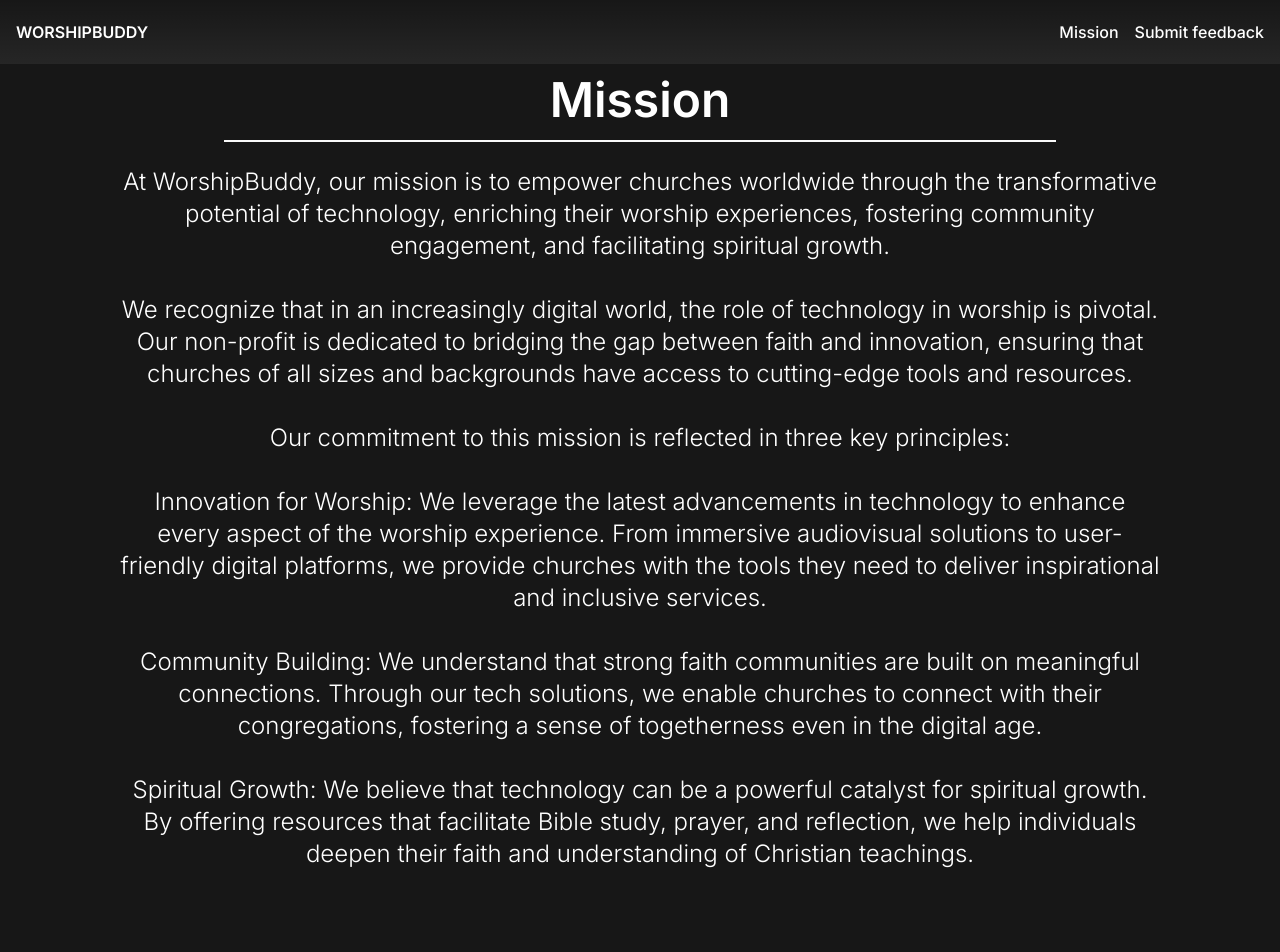
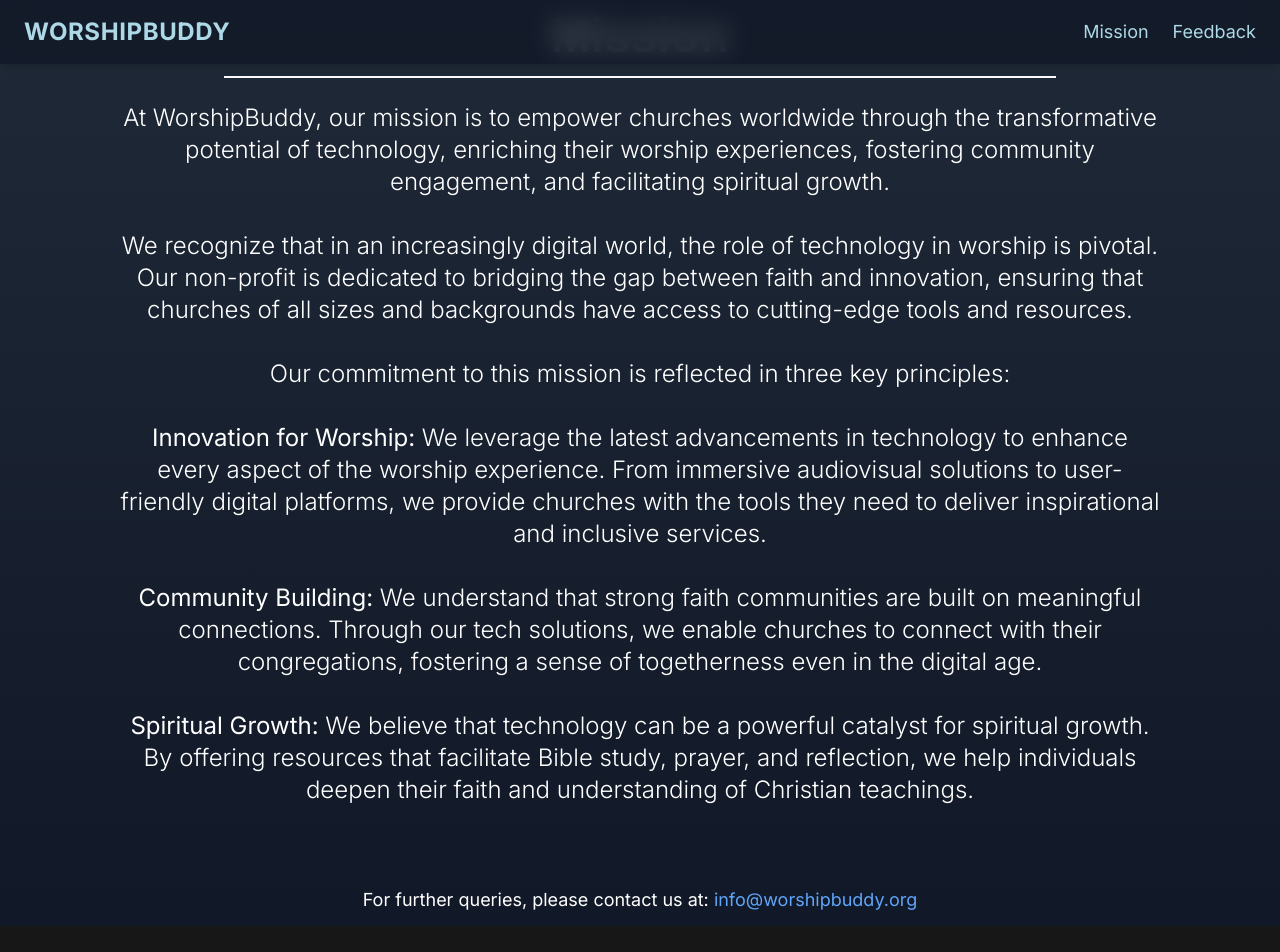
Before and after one commit to WorshipBuddy/worshipbuddy.org, a Next.js app: page /mission in a window 1280 px wide. Shown: the top 952 px of the page. After the commit the page ends 926 px from the top, so only its background shows below. Built offline with nearby package versions, Linux system fonts and the light colour scheme.

Commit message:
Testing a new redesign for the website. This is not the finalized version. AI-assisted code was used for design and layout—please review carefully before merging to main.

```diff
--- a/app/globals.css
+++ b/app/globals.css
@@ -3,25 +3,72 @@
 @tailwind utilities;
 
 :root {
-  --foreground-rgb: 0, 0, 0;
-  --background-start-rgb: 214, 219, 220;
-  --background-end-rgb: 255, 255, 255;
-}
-
-@media (prefers-color-scheme: dark) {
-  :root {
-    --foreground-rgb: 255, 255, 255;
-    --background-start-rgb: 0, 0, 0;
-    --background-end-rgb: 0, 0, 0;
-  }
+  --foreground-rgb: 255, 255, 255; /* White text for better contrast */
+  --background-start-rgb: 10, 25, 50; /* Navy blue gradient start */
+  --background-end-rgb: 20, 40, 70; /* Darker navy blue gradient end */
 }
 
 body {
   color: rgb(var(--foreground-rgb));
   background: linear-gradient(
-      to bottom,
-      transparent,
-      rgb(var(--background-end-rgb))
-    )
-    rgb(var(--background-start-rgb));
+    to bottom,
+    rgb(var(--background-start-rgb)),
+    rgb(var(--background-end-rgb))
+  );
+  font-family: 'DM Sans', sans-serif; /* Modern and unique font */
+  line-height: 1.6;
 }
+
+a {
+  color: rgb(173, 216, 230); /* Light blue for links */
+  transition: color 0.3s ease, background-color 0.3s ease;
+}
+
+a:hover {
+  color: rgb(135, 206, 250); /* Brighter blue on hover */
+}
+
+h1, h2, h3, h4, h5, h6 {
+  font-family: 'Poppins', sans-serif; /* Clean and modern font for headings */
+  font-weight: 600;
+}
+
+button {
+  font-family: 'DM Sans', sans-serif;
+  font-weight: 500;
+  border-radius: 9999px; /* Fully rounded buttons */
+  transition: background-color 0.3s ease, transform 0.2s ease;
+}
+
+button:hover {
+  transform: scale(1.05); /* Slight zoom effect on hover */
+}
+
+/* Animations */
+@keyframes fade-in {
+  from {
+    opacity: 0;
+  }
+  to {
+    opacity: 1;
+  }
+}
+
+@keyframes slide-up {
+  from {
+    transform: translateY(20px);
+    opacity: 0;
+  }
+  to {
+    transform: translateY(0);
+    opacity: 1;
+  }
+}
+
+.animate-fade-in {
+  animation: fade-in 1s ease-in-out;
+}
+
+.animate-slide-up {
+  animation: slide-up 1s ease-in-out;
+}
--- a/app/mission/page.jsx
+++ b/app/mission/page.jsx
@@ -2,27 +2,60 @@ import React from "react";
 
 function page() {
   return (
-    <div className="min-h-screen flex flex-col items-center justify-center text-white bg-neutral-900 px-4 py-3">
-      <h1 className="font-semibold text-4xl md:text-5xl ">Mission</h1>
+    <div className="min-h-screen flex flex-col items-center justify-center text-white bg-gradient-to-b from-gray-800 to-gray-900 px-4 py-3">
+      <h1 className="font-semibold text-4xl md:text-5xl animate-fade-in">
+        Mission
+      </h1>
       <div className="h-0.5 w-full md:w-8/12 bg-neutral-50 my-4"></div>
       <div className="flex flex-col gap-20 items-center justify-center">
-        <div className="w-full md:w-10/12 font-light text-2xl text-center mt-2 ">
-      <p>At WorshipBuddy, our mission is to empower churches worldwide through the transformative potential of technology, enriching their worship experiences, fostering community engagement, and facilitating spiritual growth.</p>
-<p><br></br>
-We recognize that in an increasingly digital world, the role of technology in worship is pivotal. Our non-profit is dedicated to bridging the gap between faith and innovation, ensuring that churches of all sizes and backgrounds have access to cutting-edge tools and resources.</p>
-<br></br>
-<p>Our commitment to this mission is reflected in three key principles:</p>
-<br></br>
-<p>Innovation for Worship: We leverage the latest advancements in technology to enhance every aspect of the worship experience. From immersive audiovisual solutions to user-friendly digital platforms, we provide churches with the tools they need to deliver inspirational and inclusive services.</p>
-<br></br>
-<p></p>
-Community Building: We understand that strong faith communities are built on meaningful connections. Through our tech solutions, we enable churches to connect with their congregations, fostering a sense of togetherness even in the digital age.
-<p></p><br></br>
-Spiritual Growth: We believe that technology can be a powerful catalyst for spiritual growth. By offering resources that facilitate Bible study, prayer, and reflection, we help individuals deepen their faith and understanding of Christian teachings.<br></br>
-
+        <div className="w-full md:w-10/12 font-light text-2xl text-center mt-2 animate-slide-up">
+          <p>
+            At WorshipBuddy, our mission is to empower churches worldwide
+            through the transformative potential of technology, enriching their
+            worship experiences, fostering community engagement, and
+            facilitating spiritual growth.
+          </p>
+          <br />
+          <p>
+            We recognize that in an increasingly digital world, the role of
+            technology in worship is pivotal. Our non-profit is dedicated to
+            bridging the gap between faith and innovation, ensuring that
+            churches of all sizes and backgrounds have access to cutting-edge
+            tools and resources.
+          </p>
+          <br />
+          <p>Our commitment to this mission is reflected in three key principles:</p>
+          <br />
+          <p>
+            <strong>Innovation for Worship:</strong> We leverage the latest
+            advancements in technology to enhance every aspect of the worship
+            experience. From immersive audiovisual solutions to user-friendly
+            digital platforms, we provide churches with the tools they need to
+            deliver inspirational and inclusive services.
+          </p>
+          <br />
+          <p>
+            <strong>Community Building:</strong> We understand that strong faith
+            communities are built on meaningful connections. Through our tech
+            solutions, we enable churches to connect with their congregations,
+            fostering a sense of togetherness even in the digital age.
+          </p>
+          <br />
+          <p>
+            <strong>Spiritual Growth:</strong> We believe that technology can be
+            a powerful catalyst for spiritual growth. By offering resources that
+            facilitate Bible study, prayer, and reflection, we help individuals
+            deepen their faith and understanding of Christian teachings.
+          </p>
         </div>
-        <div className=" text-l text-center">
-          For further queries, please contact Support: support@worshipbuddy.org
+        <div className="text-lg text-center animate-fade-in">
+          For further queries, please contact us at:{" "}
+          <a
+            href="mailto:info@worshipbuddy.org"
+            className="text-blue-400 hover:text-blue-300 transition-colors"
+          >
+            info@worshipbuddy.org
+          </a>
         </div>
       </div>
     </div>
--- a/app/page.js
+++ b/app/page.js
@@ -3,16 +3,20 @@ import Footer from "@/components/Footer";
 import Hero from "@/components/Hero";
 import Mockups from "@/components/Mockups";
 import Nav from "@/components/Nav";
-import Overlay from "@/components/Overlay";
 
 export default function Home() {
   return (
-    <main className="relative flex flex-col bg-neutral-900 text-white">
-      <Overlay>
+    <main className="relative flex flex-col bg-navy text-white min-h-screen">
+      <Nav />
+      <section className="rounded-3xl bg-gradient-to-b from-gray-800 to-gray-900 shadow-lg mx-4 mt-6 p-6 md:mx-10 md:mt-10 md:p-8">
         <Hero />
-      </Overlay>
-      <Mockups />
-      <Description />
+      </section>
+      <section className="rounded-3xl bg-gradient-to-b from-gray-800 to-gray-900 shadow-lg mx-4 mt-6 p-6 md:mx-10 md:p-8">
+        <Mockups />
+      </section>
+      <section className="rounded-3xl bg-gradient-to-b from-gray-800 to-gray-900 shadow-lg mx-4 mt-6 p-6 md:mx-10 md:p-8">
+        <Description />
+      </section>
       <Footer />
     </main>
   );
--- a/components/Mockups.jsx
+++ b/components/Mockups.jsx
@@ -2,13 +2,13 @@ import Image from "next/image";
 
 export default function Mockups() {
   return (
-    <div className="flex justify-center -mt-32 relative z-10">
+    <div className="flex justify-center items-center px-4 md:px-10 -mt-16 md:-mt-32 relative z-10">
       <Image
         src="/mockups2.png"
         width={1000}
         height={500}
-        alt="mockups"
-        className="object-contain"
+        alt="Mockups"
+        className="w-full max-w-[90%] md:max-w-[80%] h-auto object-contain"
       />
     </div>
   );
--- a/components/Nav.jsx
+++ b/components/Nav.jsx
@@ -2,21 +2,24 @@ import Link from "next/link";
 
 export default function Nav() {
   return (
-    <div className="flex px-4 my-5 top-0 z-20 text-white justify-between w-full font-medium sm:sticky sm:top-0">
+    <nav className="fixed top-0 z-20 w-full bg-gray-900/80 backdrop-blur-md px-4 py-3 md:px-6 md:py-4 shadow-md">
+      <div className="flex justify-between items-center text-white">
         <Link href="/">
-        <div className="font-semibold">WORSHIPBUDDY</div>
+          <div className="text-xl md:text-2xl font-bold tracking-wide">WORSHIPBUDDY</div>
         </Link>
-      <div className="flex gap-4">
-        <Link href="/mission" className="">
+        <div className="flex gap-4 md:gap-6 text-sm md:text-lg">
+          <Link href="/mission" className="hover:text-gray-300">
             Mission
           </Link>
           <a
             href="https://worshipbuddy.atlassian.net/servicedesk"
             target="_blank"
+            className="hover:text-gray-300"
           >
-          Submit feedback
+            Feedback
           </a>
         </div>
       </div>
+    </nav>
   );
 }
--- a/components/Overlay.jsx
+++ b/components/Overlay.jsx
@@ -1,33 +1,16 @@
-import Image from "next/image";
-
 export default function Overlay({ children }) {
   return (
-    <div className="relative z-1 h-screen">
-      {/* Background Image using an img tag */}
-      {/* <Image
-        width={1920}
-        height={1080}
-        src="/worship-cut-up.gif"
-        alt="Worship Background"
-        className="absolute inset-0 object-cover w-full h-full"
-      /> */}
+    <div className="relative z-10 h-screen">
       <video
         autoPlay
         loop
         muted
         playsInline
-        className="absolute inset-0 object-cover w-full h-full"
+        className="absolute inset-0 object-cover w-full h-full brightness-50"
       >
         <source src="/worship-cut-up.mp4" type="video/mp4" />
       </video>
-
-      {/* Dark Overlay + Blur */}
-      <div className="absolute inset-0 backdrop-blur-md"></div>
-
-      {/* Black Opacity Overlay */}
-      <div className="absolute inset-0 bg-black opacity-70"></div>
-
-      {/* Content */}
+      <div className="absolute inset-0 bg-gradient-to-b from-black/70 to-black/90"></div>
       <div className="relative">{children}</div>
     </div>
   );
--- a/package.json
+++ b/package.json
@@ -9,6 +9,7 @@
     "lint": "next lint"
   },
   "dependencies": {
+    "caniuse-lite": "^1.0.30001713",
     "next": "13.5.4",
     "react": "^18",
     "react-dom": "^18",
```
Also changed, not shown: components/Description.jsx (+27 -10 lines), components/Footer.jsx (+17 -18 lines), components/Hero.jsx (+16 -27 lines), 1 other file (tests, documents, lock files or other folders). Lines whose indentation alone changed are shown as unchanged.
